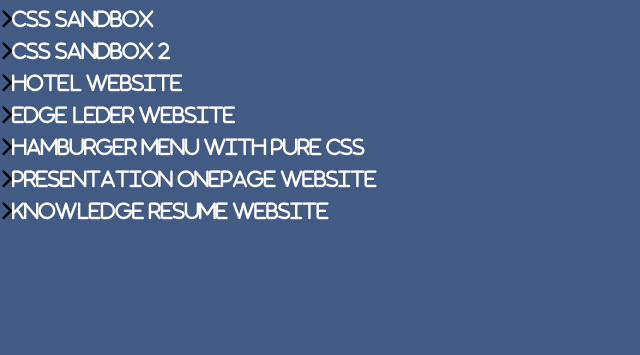
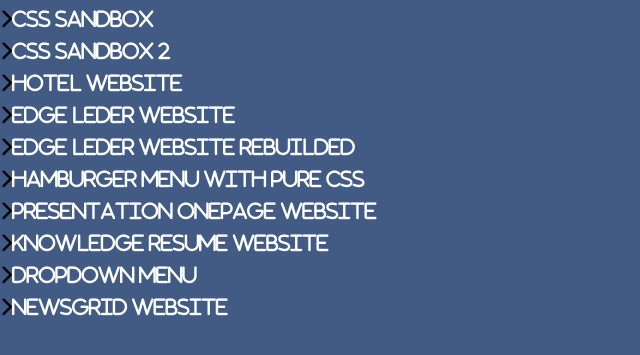
Before and after one commit to boffobos/HTML_learn_udemy, a plain HTML site: page index.html in a window 1280 px wide. Shown: the part 77-432 px from the top of the page, without its empty margins (0-640 px from the left). Drawn offline with Linux system fonts and the light colour scheme.

Commit message:
added new works, fixed path

```diff
--- a/index.html
+++ b/index.html
@@ -16,30 +16,38 @@
         <nav>
             <ul class="main-menu">
                 <div>
-                    <li class="fas fa-chevron-right"><a href="/htmlsandbox/index.html">HTML sandbox</a></li>
+                    <li class="fas fa-chevron-right"><a href="htmlsandbox/index.html">HTML sandbox</a></li>
                 </div>
                 <div>
-                    <li class="fas fa-chevron-right"><a href="/csssandbox/index.html">CSS sandbox</a></li>
+                    <li class="fas fa-chevron-right"><a href="csssandbox/index.html">CSS sandbox</a></li>
                 </div>
                 <div>
-                    <li class="fas fa-chevron-right"><a href="/csssandbox2/index.html">CSS sandbox 2</a></li>
+                    <li class="fas fa-chevron-right"><a href="csssandbox2/index.html">CSS sandbox 2</a></li>
                 </div>
                 <div>
-                    <li class="fas fa-chevron-right"><a href="/hotel_website/index.html">Hotel Website</a></li>
+                    <li class="fas fa-chevron-right"><a href="hotel_website/index.html">Hotel Website</a></li>
                 </div>
                 <div>
-                    <li class="fas fa-chevron-right"><a href="/edgeleder_website/index.html">Edge Leder website</a></li>
+                    <li class="fas fa-chevron-right"><a href="edgeleder_website/index.html">Edge Leder website</a></li>
                 </div>
                 <div>
-                    <li class="fas fa-chevron-right"><a href="/Hamburger_Overlay_Menu/index.html">Hamburger menu with pure CSS</a></li>
+                    <li class="fas fa-chevron-right"><a href="edgeleder_website_2/index.html">Edge Leder website rebuilded</a></li>
                 </div>
                 <div>
-                    <li class="fas fa-chevron-right"><a href="/Presentation_website/index.html">Presentation onepage website</a></li>
+                    <li class="fas fa-chevron-right"><a href="Hamburger_Overlay_Menu/index.html">Hamburger menu with pure CSS</a></li>
                 </div>
                 <div>
-                    <li class="fas fa-chevron-right"><a href="/Knowledge_Resume/index.html">Knowledge Resume website</a></li>
+                    <li class="fas fa-chevron-right"><a href="Presentation_website/index.html">Presentation onepage website</a></li>
                 </div>
-
+                <div>
+                    <li class="fas fa-chevron-right"><a href="Knowledge_Resume/index.html">Knowledge Resume website</a></li>
+                </div>
+                <div>
+                    <li class="fas fa-chevron-right"><a href="DropDown/index.html">DropDown menu</a></li>
+                </div>
+                <div>
+                    <li class="fas fa-chevron-right"><a href="Newsgrid/index.html">NewsGrid website</a></li>
+                </div>
             </ul>
         </nav>
     </div>
```
